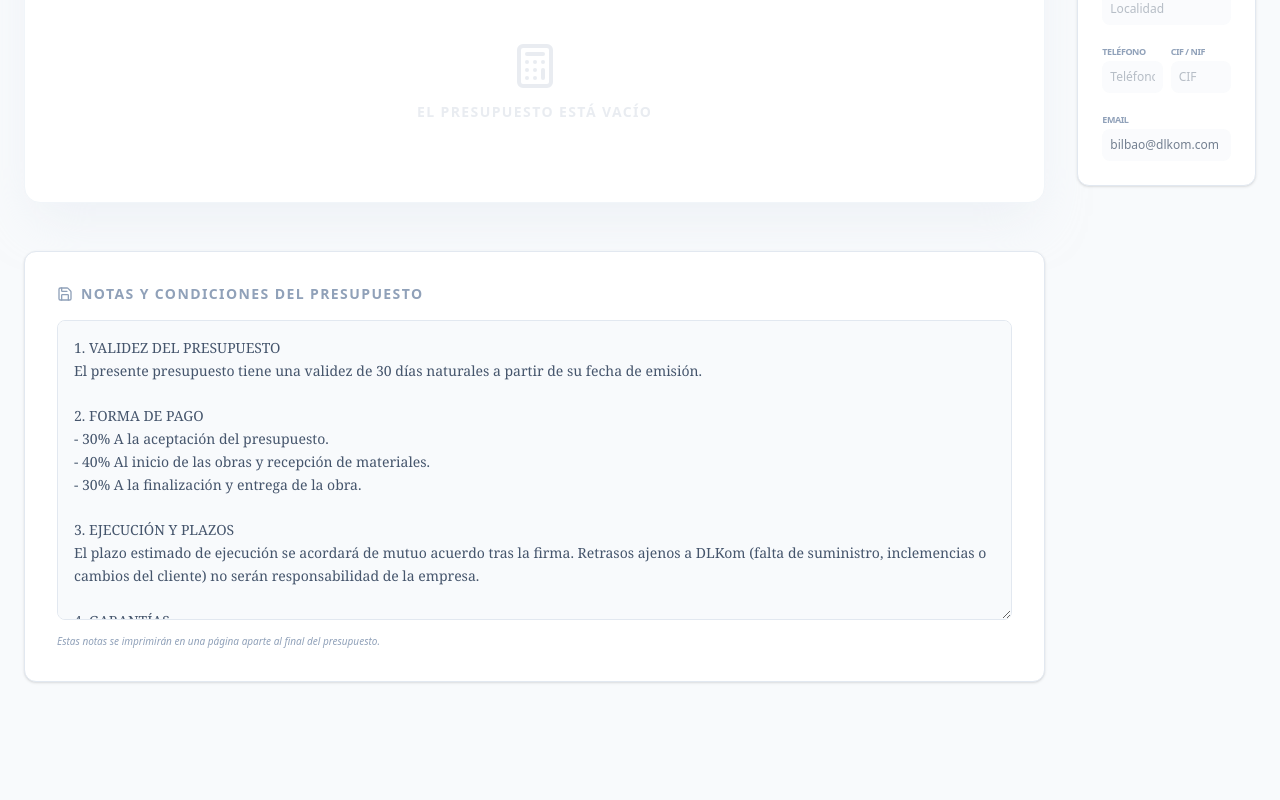
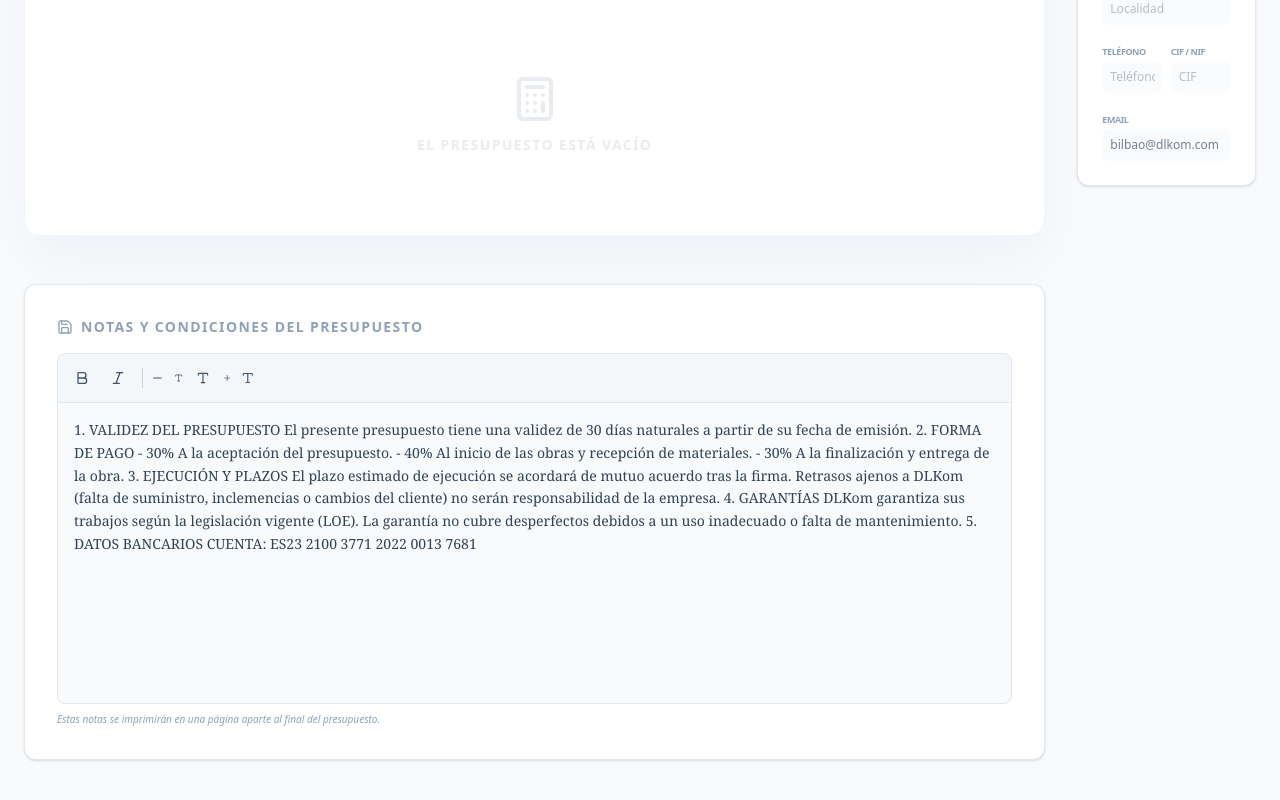
Before and after one commit to Jonkar5/DLKomPresupuesto, a React (Vite) app: page / in a window 1280 px wide. Shown: the part 762-1562 px from the top of the page. Built offline with nearby package versions, Linux system fonts and the light colour scheme.

Commit message:
Fix PDF layout and add Rich Text Editor

```diff
--- a/src/App.tsx
+++ b/src/App.tsx
@@ -5,6 +5,7 @@ import { ClientForm } from './components/ClientForm';
 import { BudgetBuilder } from './components/BudgetBuilder';
 import { SummaryCard } from './components/SummaryCard';
 import { AreaCalculator } from './components/AreaCalculator';
+import { RichTextEditor } from './components/RichTextEditor';
 import { Button, cn } from './components/ui';
 import { Save, Trash2, Printer, Plus, Upload, Building2, FileText, Eye, EyeOff, Calculator, Lock, Unlock, Check } from 'lucide-react';
 import { GROUPS } from './data/categories';
@@ -332,11 +333,11 @@ function App() {
               <h3 className="text-sm font-bold text-slate-400 uppercase tracking-widest mb-4 flex items-center gap-2">
                 <Save size={16} /> Notas y Condiciones del Presupuesto
               </h3>
-              <textarea
+              <RichTextEditor
                 value={notes}
-                onChange={(e) => setNotes(e.target.value)}
-                className="w-full min-h-[300px] p-4 bg-slate-50 border border-slate-200 rounded-lg outline-none focus:ring-2 focus:ring-primary-500/20 focus:border-primary-500 font-serif text-sm leading-relaxed text-slate-600"
+                onChange={setNotes}
                 placeholder="Escribe aquí las condiciones legales, plazos, formas de pago..."
+                className="w-full"
               />
               <p className="text-[10px] text-slate-400 mt-2 italic">Estas notas se imprimirán en una página aparte al final del presupuesto.</p>
             </section>
@@ -539,7 +540,7 @@ function App() {
                   </table>
 
                   {/* Totals & Payments Section */}
-                  <div className="mt-10 pt-8 border-t border-slate-200">
+                  <div className="mt-10 pt-8 border-t border-slate-200 page-no-break">
                     <div className="grid grid-cols-2 gap-12 items-start">
                       {/* Payment Terms (Left) */}
                       <div className="space-y-6">
@@ -615,14 +616,10 @@ function App() {
               <FileText className="text-primary-600" size={20} />
               <h2 className="text-base font-black text-slate-900 uppercase tracking-widest">Condiciones Generales y Notas</h2>
             </div>
-            <div className="text-[11px] text-slate-800 space-y-4 leading-relaxed font-serif p-8 bg-slate-50/20 rounded-xl border border-slate-100">
-              {notes.split('.').filter(p => p.trim()).map((point, i) => (
-                <p key={i}>
-                  <span className="text-primary-600 font-bold mr-2">{i + 1}.</span>
-                  {point.trim()}.
-                </p>
-              ))}
-            </div>
+            <div
+              className="text-[11px] text-slate-800 leading-relaxed font-serif p-8 bg-slate-50/20 rounded-xl border border-slate-100 editor-print-content"
+              dangerouslySetInnerHTML={{ __html: notes }}
+            />
           </div>
         </div>
       </div>
@@ -657,6 +654,7 @@ function App() {
           }
           .page-no-break {
             page-break-inside: avoid;
+            break-inside: avoid;
           }
           .max-w-full {
              max-width: 100% !important;
@@ -722,6 +720,21 @@ function App() {
           .border {
             border-color: #e2e8f0 !important;
           }
+
+          /* Print styles for editor content */
+          .editor-print-content font[size="1"] { font-size: 8pt !important; }
+          .editor-print-content font[size="2"] { font-size: 9pt !important; }
+          .editor-print-content font[size="3"] { font-size: 10pt !important; }
+          .editor-print-content font[size="4"] { font-size: 12pt !important; }
+          .editor-print-content font[size="5"] { font-size: 14pt !important; }
+
+          .editor-print-content b, .editor-print-content strong { font-weight: 800 !important; }
+          .editor-print-content i, .editor-print-content em { font-style: italic !important; }
+
+          /* Reset default margins for paragraphs in print */
+          .editor-print-content p, .editor-print-content div {
+            margin-bottom: 0.5em !important;
+          }
         }
       `}</style>
     </div>
--- a/src/components/BudgetBuilder.tsx
+++ b/src/components/BudgetBuilder.tsx
@@ -36,7 +36,7 @@ export function BudgetBuilder({
 
     return (
         <div className="space-y-6 animate-in fade-in slide-in-from-bottom-8 duration-700 delay-100">
-            <div className="flex items-center justify-between no-print">
+            <div className="flex items-center justify-between no-print sticky top-20 z-20 bg-slate-50/95 backdrop-blur-sm py-4 -mx-6 px-6 border-b border-slate-100 transition-all duration-300 shadow-sm">
                 <div className="flex items-center gap-3">
                     <div className="p-2.5 bg-slate-900 text-primary-500 rounded-xl shadow-xl shadow-slate-200">
                         <Calculator size={22} />
--- /dev/null
+++ b/src/components/RichTextEditor.tsx
@@ -0,0 +1,131 @@
+import { useRef, useEffect, useState } from 'react';
+import { Bold, Italic, Type, Minus, Plus } from 'lucide-react';
+import { Button } from './ui';
+
+interface RichTextEditorProps {
+    value: string;
+    onChange: (value: string) => void;
+    placeholder?: string;
+    className?: string;
+}
+
+export function RichTextEditor({ value, onChange, placeholder, className = '' }: RichTextEditorProps) {
+    const editorRef = useRef<HTMLDivElement>(null);
+    const [isFocused, setIsFocused] = useState(false);
+
+    // Sync external value changes to editor content
+    useEffect(() => {
+        if (editorRef.current && editorRef.current.innerHTML !== value) {
+            // Only update if content is effectively different to avoid cursor jumps
+            // This is a simple check, could be more robust
+            if (!isFocused) {
+                editorRef.current.innerHTML = value;
+            }
+        }
+    }, [value, isFocused]);
+
+    const handleInput = () => {
+        if (editorRef.current) {
+            onChange(editorRef.current.innerHTML);
+        }
+    };
+
+    const execCommand = (command: string, value: string | undefined = undefined) => {
+        document.execCommand(command, false, value);
+        if (editorRef.current) {
+            // Keep focus on editor
+            editorRef.current.focus();
+            handleInput();
+        }
+    };
+
+    return (
+        <div className={`overflow-hidden rounded-lg border bg-slate-50 transition-colors ${isFocused ? 'border-primary-500 ring-1 ring-primary-500/20' : 'border-slate-200'} ${className}`}>
+            {/* Toolbar */}
+            <div className="flex items-center gap-1 p-2 border-b border-slate-200 bg-slate-100/50">
+                <Button
+                    variant="ghost"
+                    size="sm"
+                    onClick={() => execCommand('bold')}
+                    className="h-8 w-8 p-0 text-slate-600 hover:text-slate-900 hover:bg-slate-200/50"
+                    title="Negrita (Ctrl+B)"
+                >
+                    <Bold size={16} />
+                </Button>
+                <Button
+                    variant="ghost"
+                    size="sm"
+                    onClick={() => execCommand('italic')}
+                    className="h-8 w-8 p-0 text-slate-600 hover:text-slate-900 hover:bg-slate-200/50"
+                    title="Cursiva (Ctrl+I)"
+                >
+                    <Italic size={16} />
+                </Button>
+
+                <div className="w-px h-5 bg-slate-300 mx-1"></div>
+
+                <Button
+                    variant="ghost"
+                    size="sm"
+                    onClick={() => execCommand('fontSize', '1')}
+                    className="h-8 w-8 p-0 text-slate-600 hover:text-slate-900 hover:bg-slate-200/50"
+                    title="Texto Pequeño"
+                >
+                    <Minus size={14} />
+                    <Type size={10} className="ml-0.5" />
+                </Button>
+                <Button
+                    variant="ghost"
+                    size="sm"
+                    onClick={() => execCommand('fontSize', '3')}
+                    className="h-8 w-8 p-0 text-slate-600 hover:text-slate-900 hover:bg-slate-200/50"
+                    title="Texto Normal"
+                >
+                    <Type size={14} />
+                </Button>
+                <Button
+                    variant="ghost"
+                    size="sm"
+                    onClick={() => execCommand('fontSize', '5')}
+                    className="h-8 w-8 p-0 text-slate-600 hover:text-slate-900 hover:bg-slate-200/50"
+                    title="Texto Grande"
+                >
+                    <Plus size={10} className="mr-0.5" />
+                    <Type size={16} />
+                </Button>
+            </div>
+
+            {/* Editor Area */}
+            <div
+                ref={editorRef}
+                contentEditable
+                onInput={handleInput}
+                onFocus={() => setIsFocused(true)}
+                onBlur={() => setIsFocused(false)}
+                className="min-h-[300px] p-4 outline-none font-serif text-sm leading-relaxed text-slate-700 editor-content"
+                style={{ overflowY: 'auto' }}
+                dangerouslySetInnerHTML={{ __html: value }}
+            />
+
+            {/* Placeholder simulation (simple css approach usually better, but for now just validation) */}
+            {!value && !isFocused && (
+                <div className="absolute top-[3.5rem] left-4 text-slate-400 pointer-events-none text-sm font-serif italic">
+                    {placeholder}
+                </div>
+            )}
+
+            <style>{`
+                .editor-content font[size="1"] { font-size: 0.75rem !important; }
+                .editor-content font[size="2"] { font-size: 0.875rem !important; }
+                .editor-content font[size="3"] { font-size: 1rem !important; } /* Default */
+                .editor-content font[size="4"] { font-size: 1.125rem !important; }
+                .editor-content font[size="5"] { font-size: 1.25rem !important; }
+                .editor-content font[size="6"] { font-size: 1.5rem !important; }
+                .editor-content font[size="7"] { font-size: 2rem !important; }
+
+                .editor-content b, .editor-content strong { font-weight: 800; }
+                .editor-content i, .editor-content em { font-style: italic; }
+            `}</style>
+        </div>
+    );
+}
```
